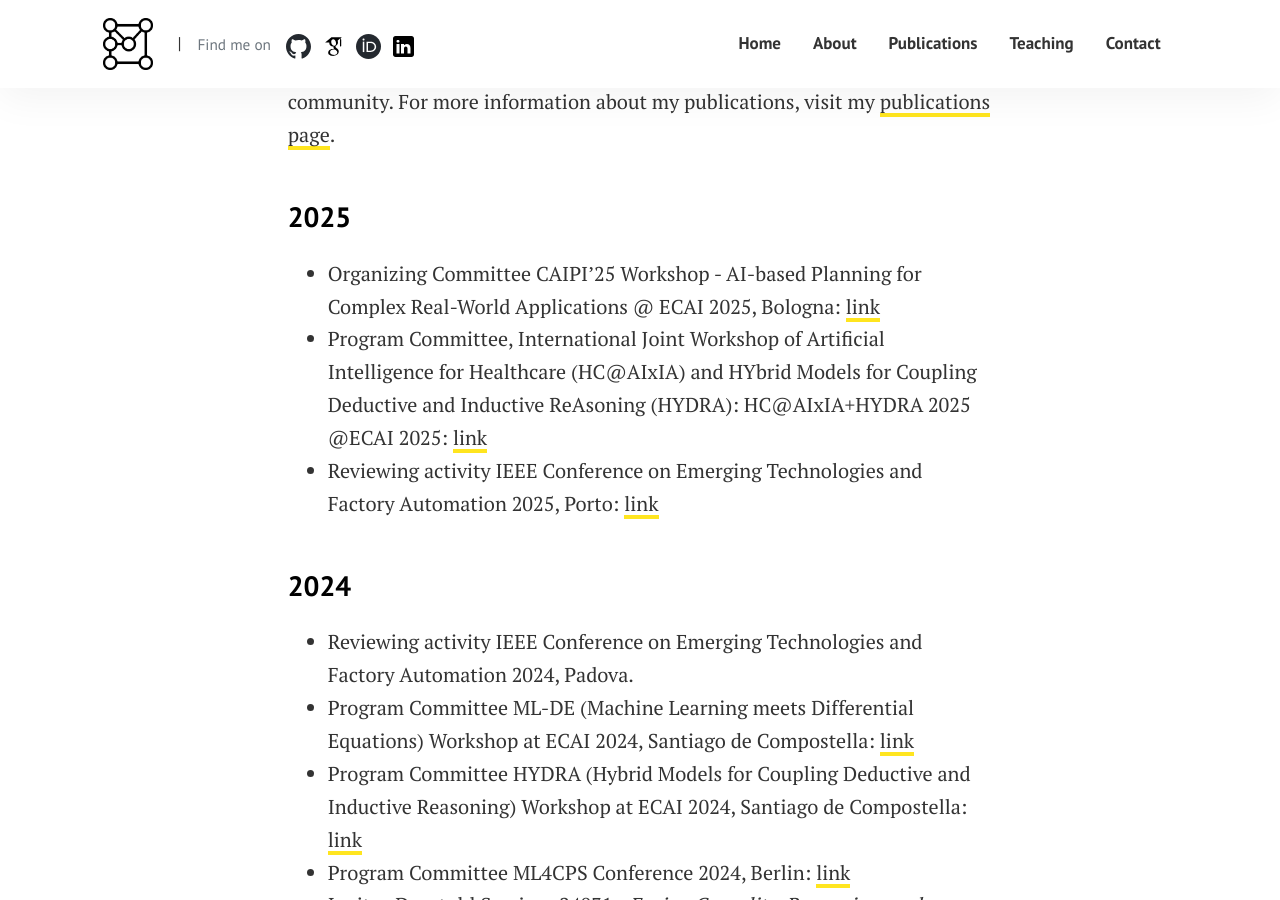
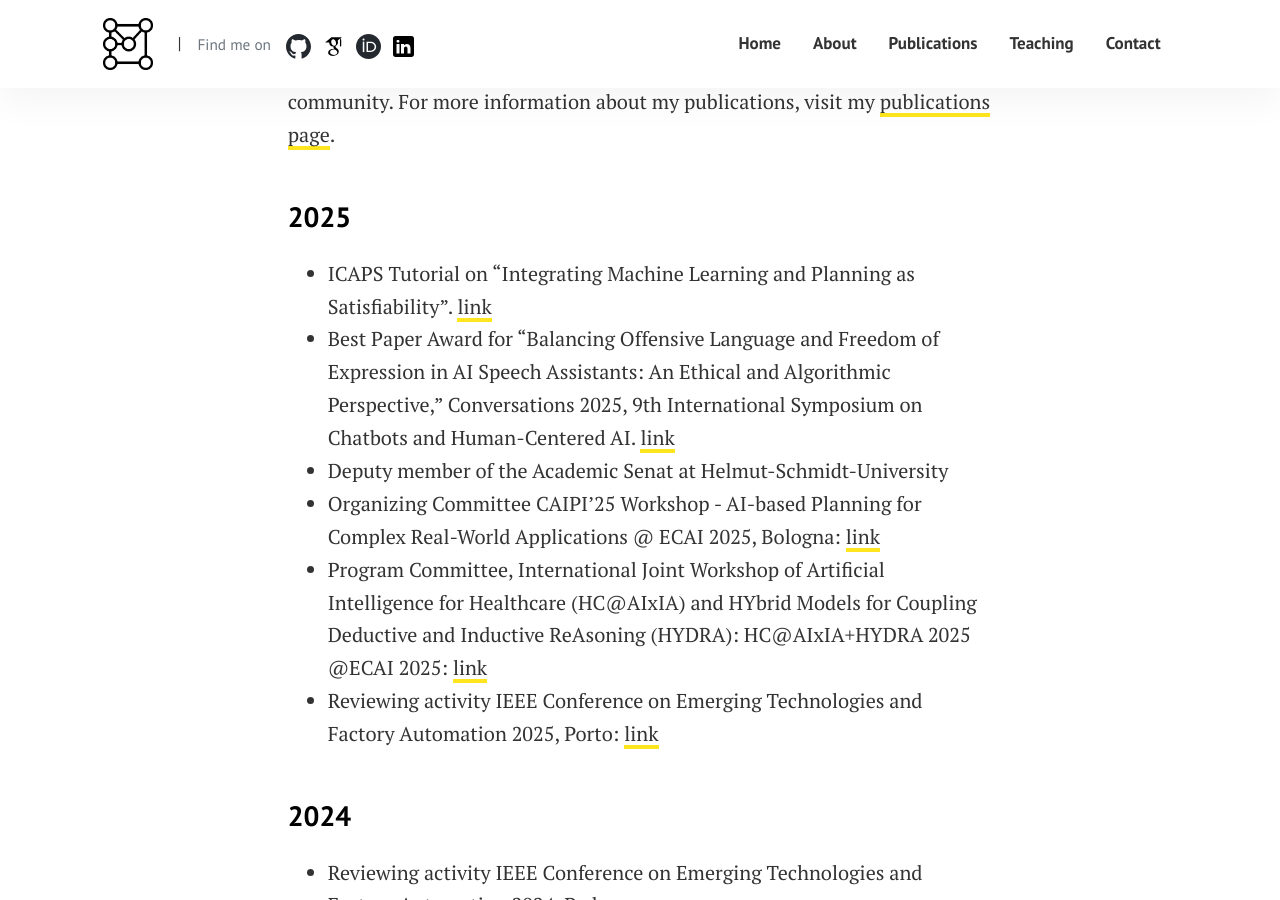
Before and after one commit to j-ehrhardt/my-webpage, a Jekyll site: the page built from pages/about.md, in a window 1280 px wide and 900 px high, scrolled down 1356 px. Built offline with Jekyll 4.4.1, drawn with Linux system fonts in a browser that asks for light colours.

Commit message:
Update about.md

```diff
--- a/pages/about.md
+++ b/pages/about.md
@@ -38,6 +38,9 @@ For more information about my publications, visit my [publications page]({{site.
 
 ### 2025
 
+- ICAPS Tutorial on "Integrating Machine Learning and Planning as Satisfiability". [link](https://github.com/imb-hsu/icaps25-tutorial-nn-enriched-planning-with-smt)
+- Best Paper Award for “Balancing Offensive Language and Freedom of Expression in AI Speech Assistants: An Ethical and Algorithmic Perspective,” Conversations 2025, 9th International Symposium on Chatbots and Human-Centered AI. [link](https://2025.conversations.ws/best-paper-award/)
+- Deputy member of the Academic Senat at Helmut-Schmidt-University
 - Organizing Committee CAIPI'25 Workshop - AI-based Planning for Complex Real-World Applications @ ECAI 2025, Bologna: [link](https://www.hsu-hh.de/imb/en/ecai25-caipi)
 - Program Committee, International Joint Workshop of Artificial Intelligence for Healthcare (HC@AIxIA) and HYbrid Models for Coupling Deductive and Inductive ReAsoning (HYDRA): HC@AIxIA+HYDRA 2025 @ECAI 2025: [link](https://sites.google.com/unical.it/hcaixia-hydra-2025/committees?authuser=0)
 - Reviewing activity IEEE Conference on Emerging Technologies and Factory Automation 2025, Porto: [link](https://etfa2025.ieee-ies.org/)
```
